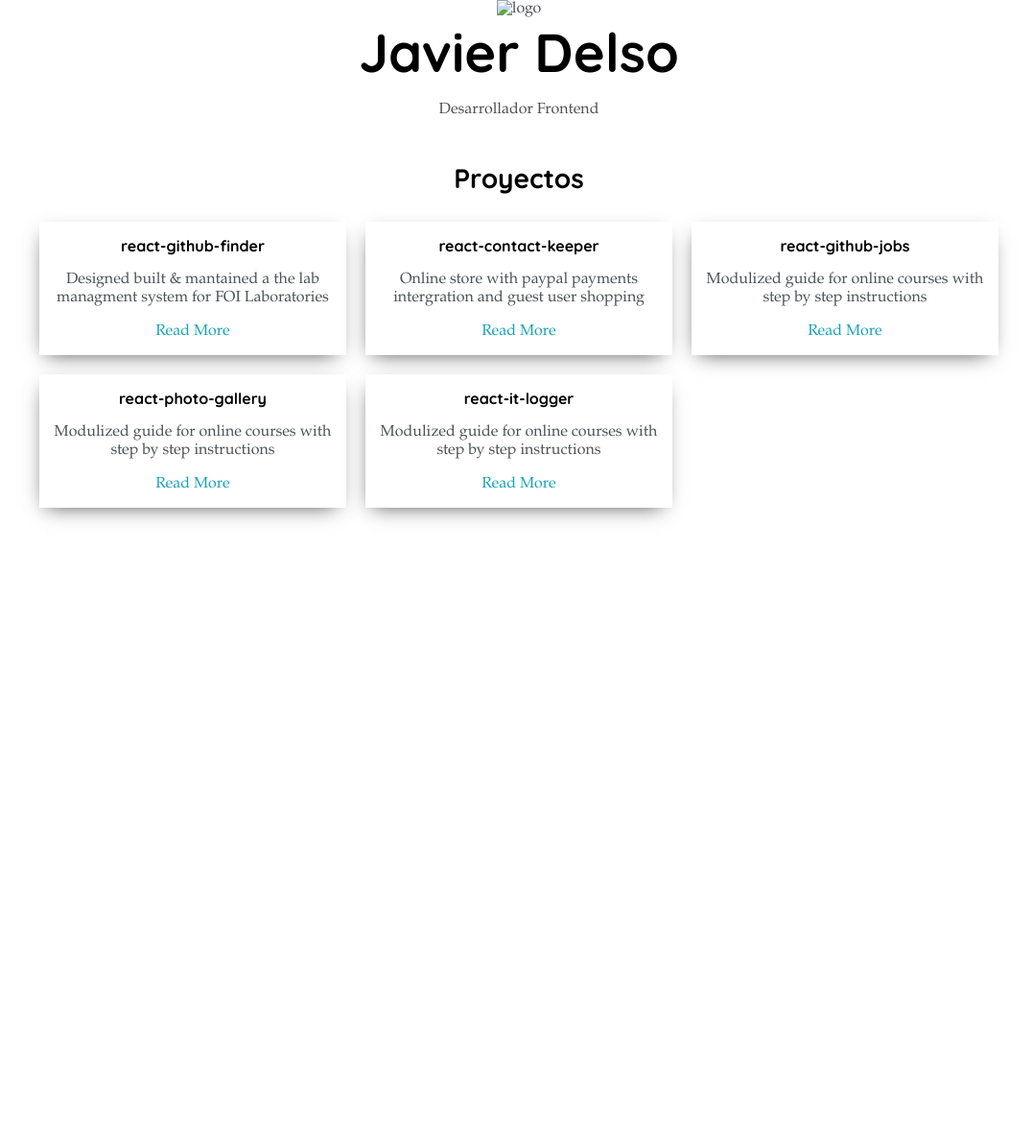
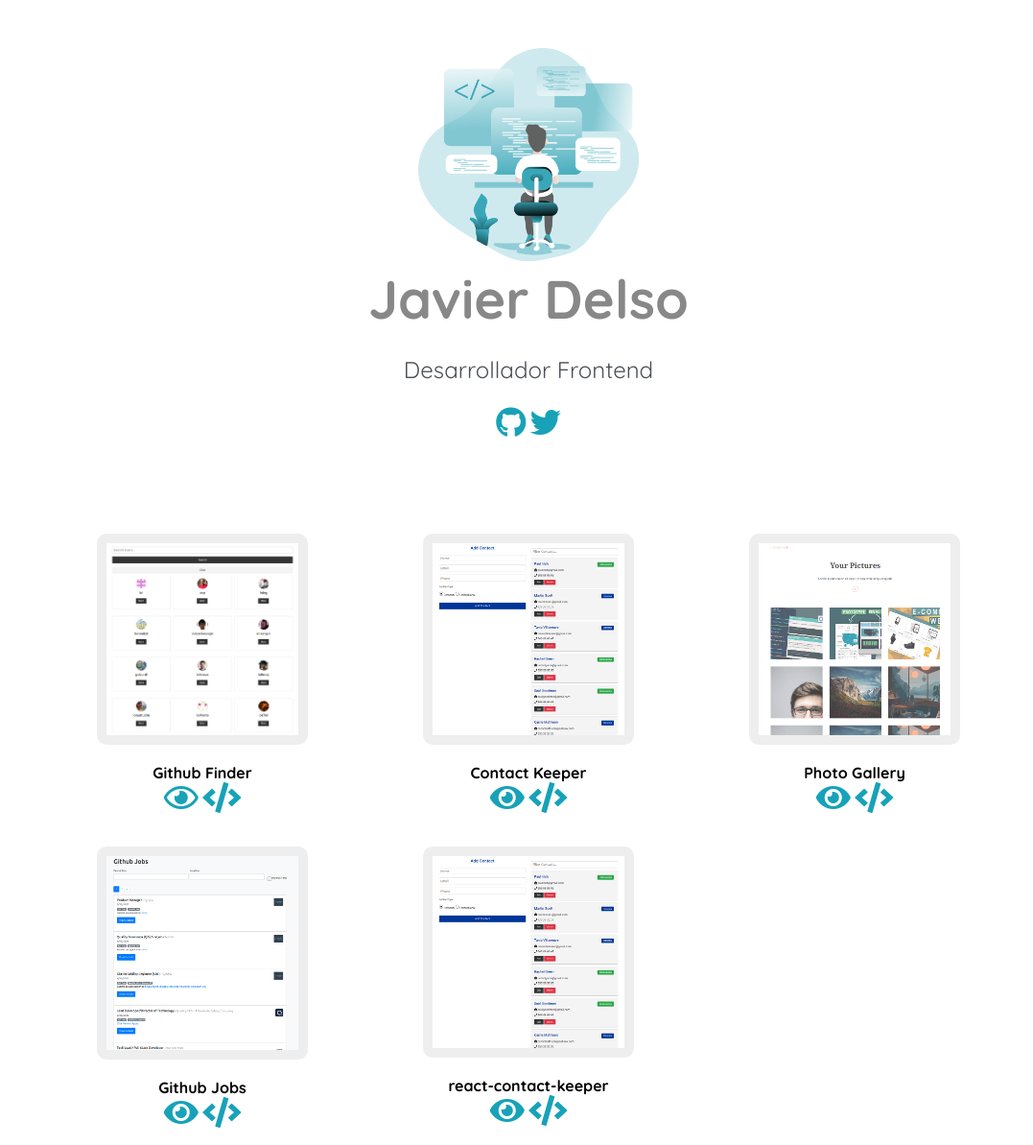
Before and after one commit to javimatz/simple-portfolio, a plain HTML site: page index.html in a window 1280 px wide. Shown: the whole page at 96% size, without its empty margins (99-1176 px from the left). Before the commit the page ends 800 px from the top, so only its background shows below. Drawn offline with Linux system fonts and the light colour scheme.

```diff
--- a/default.css
+++ b/default.css
@@ -5,7 +5,7 @@
 
 	--borderColor: #C1C1C1;
 
-	--mainText: #000;
+	--mainText: #888;
 	--secondaryText: #4B5156;
 
 	--themeDotBorder: #24292E;
@@ -33,7 +33,8 @@ h1, h2, h3, h4, h5, h6, strong {
 
 div, p, li, span, label, input, textarea {
 	color: var(--secondaryText);
-	font-family: 'Garamond', serif;
+	font-family: 'Quicksand', serif;
+	font-weight: 400;
 }
 
 a {
@@ -56,6 +57,7 @@ h6 { font-size: 16px; }
 .s1 {
 	background-color: var(--mainColor);
 	overflow: auto;
+	padding: 50px;
 }
 
 .main-container {
@@ -79,7 +81,9 @@ h6 { font-size: 16px; }
 	margin: 0;
 }
 
-
+.greeting-wrapper p {
+	font-size: 24px;
+}
 
 
 .post-wrapper {
@@ -87,27 +91,28 @@ h6 { font-size: 16px; }
 	gap: 20px;
 	grid-template-columns: repeat(auto-fit, 320px);
 	justify-content: center;
-	padding-bottom: 50px;
 }
 
 .post {
-	border: 1px solid var(==borderColor);
-	-webkit-box-shadow: -2px 7px 21px -9px rgba(0,0,0,0.75);
-	-moz-box-shadow: -2px 7px 21px -9px rgba(0,0,0,0.75);
-	box-shadow: -2px 7px 21px -9px rgba(0,0,0,0.75);
 
 }
 
+.thumbnail img {
+	width: 200px;
+	border: 10px solid #eee;
+	border-radius: 10px;
+}
+
+/*
 .thumbnail {
-	display: block;
-	height: 180px;
-	object-fit: cover;
-	width: 100%;
+	border: 10px solid #eee;
+	border-radius: 10px;
 }
+*/
 
 .post-preview {
 	background-color: #FFF;
-	padding: 15PX;
+	padding: 15px;
 }
 
 .post-title {
--- a/index.html
+++ b/index.html
@@ -4,78 +4,108 @@
 	<title>Denys Ivy</title>
 	<meta name="viewport" content="width=device-width, initial-scale=1, maximum-scale=1" />
 	<meta charset="utf-8">
+	<!-- Google Fonts -->
 	<link href="https://fonts.googleapis.com/css2?family=Quicksand:wght@300;400;500;600;700&display=swap" rel="stylesheet">
  	<link href="https://fonts.googleapis.com/css2?family=EB+Garamond&display=swap" rel="stylesheet">
+	 <link href="https://fonts.googleapis.com/css2?family=Nunito+Sans:wght@200;300;400;600;700;800&display=swap" rel="stylesheet">
 
 	<link rel="stylesheet" type="text/css" href="default.css">
-
-	<link id="theme-style" rel="stylesheet" type="text/css" href="">
-</head>
+	<!-- Font Awesome -->
+	<link rel="stylesheet" href="https://use.fontawesome.com/releases/v5.14.0/css/all.css" integrity="sha384-HzLeBuhoNPvSl5KYnjx0BT+WB0QEEqLprO+NBkkk5gbc67FTaL7XIGa2w1L0Xbgc" crossorigin="anonymous"></head>
 <body>
 	<section class="s1">
 		<div class="main-container">
-			<img class="logo" src="./img/6.png" alt="logo" />
+			<img class="logo" src="./img/4.png" alt="logo" />
 			<div class="greeting-wrapper">
 				<h1>Javier Delso</h1>
 				<p>Desarrollador Frontend</p>
+				<div>
+					<a href="post.html"><i class="fab fa-github fa-2x"></i></a>
+					<a href="post.html"><i class="fab fa-twitter fa-2x"></i></a>
+				</div>
 			</div>
 		</div>
 	</section>
 
 	<section class="s1">
 		<div class="main-container">
-			<h3 style="text-align: center;">Proyectos</h3>
 
 			<div class="post-wrapper">
 				<div>
 					<div class="post">
+						<div class="thumbnail">
+							<img src="./img/github-finder.png" />
+						</div>
 						<div class="post-preview">
-							<h6 class="post-title">react-github-finder</h6>
-							<p class="post-intro">Designed built & mantained a the lab managment system for FOI Laboratories</p>
-							<a href="post.html">Read More</a>
+							<h6 class="post-title">Github Finder</h6>
+							<div>
+								<a href="post.html"><i class="far fa-eye fa-2x"></i></a>
+								<a href="post.html"><i class="fas fa-code fa-2x"></i></a>
+							</div>
 						</div>
 					</div>
 				</div>
 
 				<div>
 					<div class="post">
+						<div class="thumbnail">
+							<img src="./img/contact-keeper.png" />
+						</div>
 						<div class="post-preview">
-							<h6 class="post-title">react-contact-keeper</h6>
-							<p class="post-intro">Online store with paypal payments intergration and guest user shopping</p>
-							<a href="post.html">Read More</a>
+							<h6 class="post-title">Contact Keeper</h6>
+							<div>
+								<a href="post.html"><i class="fas fa-eye fa-2x"></i></a>
+								<a href="post.html"><i class="fas fa-code fa-2x"></i></a>
+							</div>
 						</div>
 					</div>
 				</div>
 
 				<div>
 					<div class="post">
+						<div class="thumbnail">
+							<img src="./img/photo-gallery.png" />
+						</div>
 						<div class="post-preview">
-							<h6 class="post-title">react-github-jobs</h6>
-							<p class="post-intro">Modulized guide for online courses with step by step instructions</p>
-							<a href="post.html">Read More</a>
+							<h6 class="post-title">Photo Gallery</h6>
+							<div>
+								<a href="post.html"><i class="fas fa-eye fa-2x"></i></a>
+								<a href="post.html"><i class="fas fa-code fa-2x"></i></a>
+							</div>
 						</div>
 					</div>
 				</div>
 
 				<div>
 					<div class="post">
+						<div class="thumbnail">
+							<img src="./img/github-jobs.png" />
+						</div>
 						<div class="post-preview">
-							<h6 class="post-title">react-photo-gallery</h6>
-							<p class="post-intro">Modulized guide for online courses with step by step instructions</p>
-							<a href="post.html">Read More</a>
+							<h6 class="post-title">Github Jobs</h6>
+							<div>
+								<a href="post.html"><i class="fas fa-eye fa-2x"></i></a>
+								<a href="post.html"><i class="fas fa-code fa-2x"></i></a>
+							</div>
 						</div>
 					</div>
 				</div>
 
 				<div>
 					<div class="post">
+						<div class="thumbnail">
+							<img src="./img/contact-keeper.png" />
+						</div>
 						<div class="post-preview">
-							<h6 class="post-title">react-it-logger</h6>
-							<p class="post-intro">Modulized guide for online courses with step by step instructions</p>
-							<a href="post.html">Read More</a>
+							<h6 class="post-title">react-contact-keeper</h6>
+							<div>
+								<a href="post.html"><i class="fas fa-eye fa-2x"></i></a>
+								<a href="post.html"><i class="fas fa-code fa-2x"></i></a>
+							</div>
 						</div>
 					</div>
 				</div>
+
 			</div>
 		</div>
 	</section>
```
Also changed, not shown: img/code-solid.svg (deleted), img/eye-regular.svg (deleted), img/eye-solid.svg (deleted), img/github-brands.svg (deleted), img/twitter-brands.svg (deleted).
